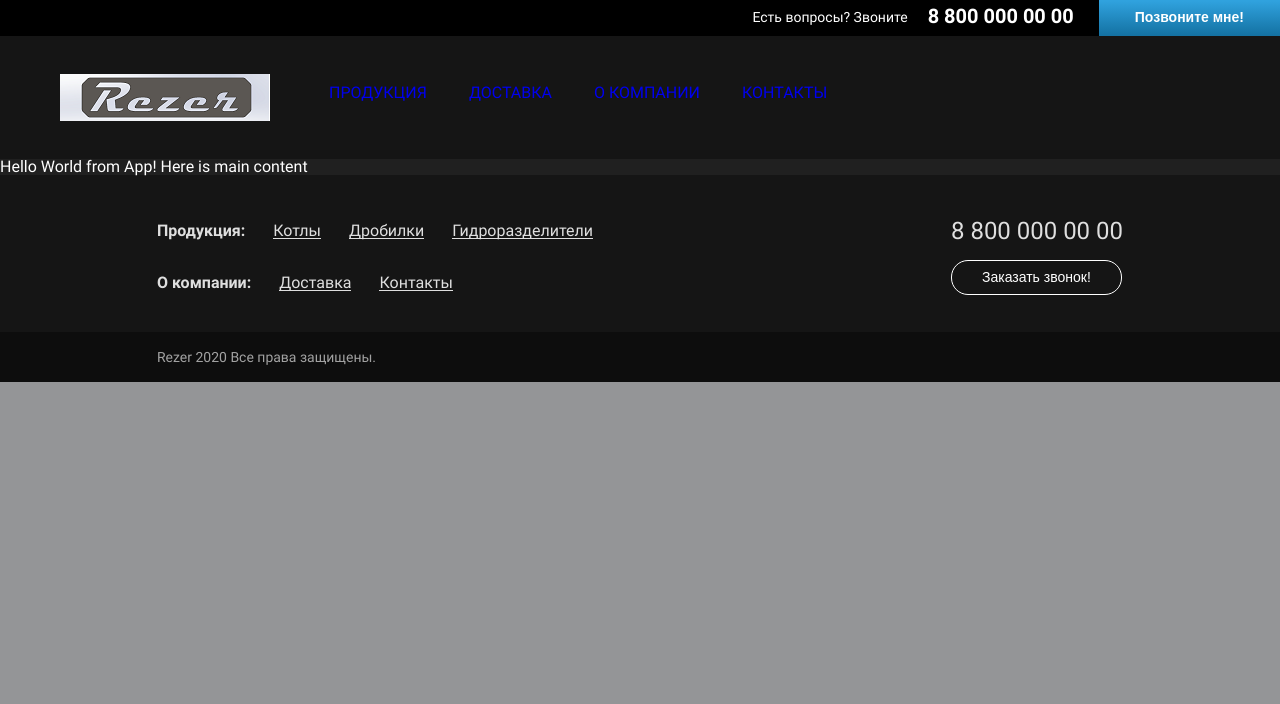
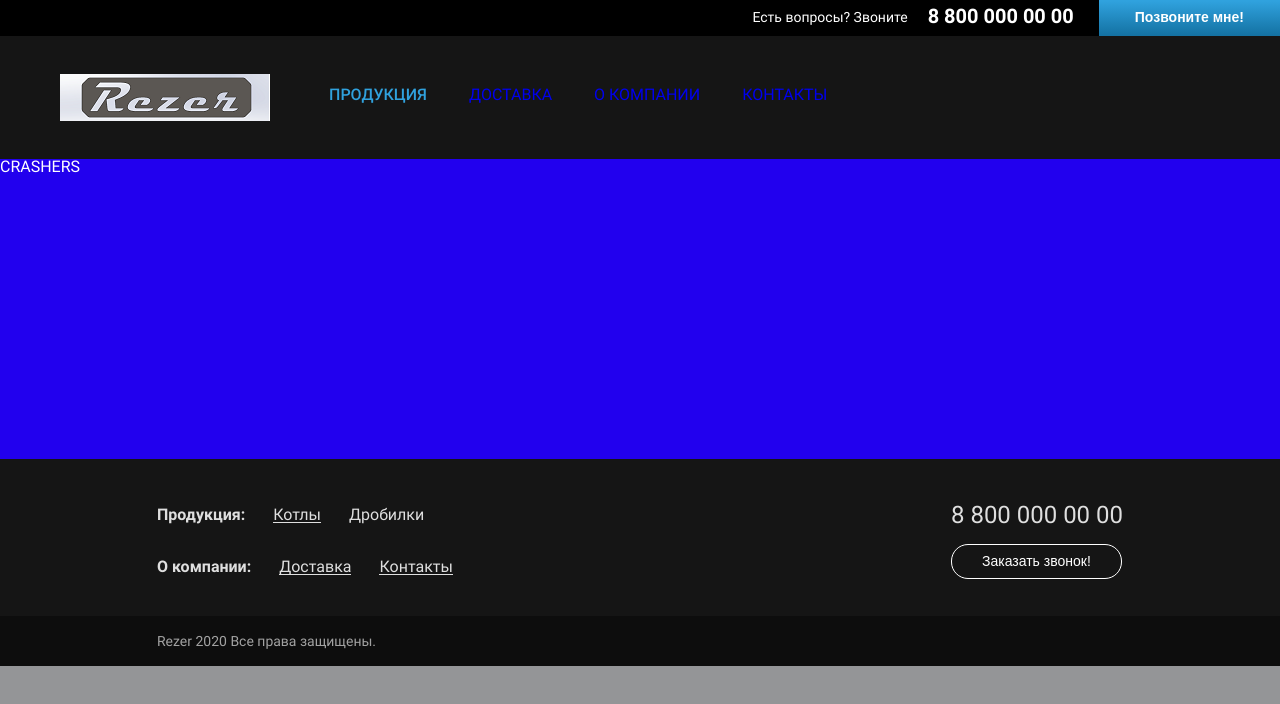
Before and after one commit to ST-CORE/rzrsite-ui, a React (Vite) app: page /products/crusher in a window 1280 px wide. Shown: the top 704 px of the page. Built offline with nearby package versions, Linux system fonts and the light colour scheme.

Commit message:
RZR-22: Router added in workspace. Routing added in App.tsx. Links in navigation rewritten according to router rules. Styles for active links added in scss for header and footer. Also added some components and divs just for clarifying router's work

```diff
--- a/package.json
+++ b/package.json
@@ -19,9 +19,11 @@
   "dependencies": {
     "@types/react": "^16.9.23",
     "@types/react-dom": "^16.9.5",
+    "@types/react-router-dom": "^5.1.3",
     "bootstrap": "^4.4.1",
-    "react": "^16.13.0",
-    "react-dom": "^16.13.0"
+    "react": "^16.13.1",
+    "react-dom": "^16.13.0",
+    "react-router-dom": "^5.1.2"
   },
   "devDependencies": {
     "@typescript-eslint/eslint-plugin": "^2.23.0",
--- a/source/App.tsx
+++ b/source/App.tsx
@@ -1,16 +1,33 @@
 import * as React from 'react';
+import {
+  BrowserRouter as Router, Switch, Route,
+} from 'react-router-dom';
 import Header from './header/header';
 import Footer from './footer/footer';
 
-const App = () => (
-  <div>
+import Delivery from './delivery';
+import Products from './products';
+
+
+export default () => (
+  <Router>
     <Header lightTheme={false} />
-    <div>
-      Hello World from App!
-      Here is main content
-    </div>
+
+    <Switch>
+      <Route exact path="/products">
+        <Products />
+      </Route>
+      <Route path="/delivery">
+        <Delivery />
+      </Route>
+      <Route path="/products/boilers">
+        <div style={{ backgroundColor: '#2200ee', height: '300px' }}>BOILERS</div>
+      </Route>
+      <Route path="/products/crusher">
+        <div style={{ backgroundColor: '#2200ee', height: '300px' }}>CRASHERS</div>
+      </Route>
+    </Switch>
+
     <Footer />
-  </div>
+  </Router>
 );
-
-export default App;
--- /dev/null
+++ b/source/delivery.tsx
@@ -0,0 +1,7 @@
+import * as React from 'react';
+
+export default () => (
+  <div style={{ height: '300px', backgroundColor: '#bb2233' }}>
+    ЗДЕСЬ ПРО ДОСТАВКУ
+  </div>
+);
--- a/source/footer/nav-footer/nav-footer.scss
+++ b/source/footer/nav-footer/nav-footer.scss
@@ -40,7 +40,7 @@
       }
     }
 
-    a:hover, a:focus {
+    a:hover, a:focus, a.selected {
       .underline {
         border: none;
       }
--- a/source/footer/nav-footer/nav-footer.tsx
+++ b/source/footer/nav-footer/nav-footer.tsx
@@ -1,4 +1,5 @@
 import * as React from 'react';
+import { NavLink } from 'react-router-dom';
 import './nav-footer.scss';
 import PhoneNumber from '../../shared/phone-number/phone-number';
 import Button from '../../shared/button/button';
@@ -13,14 +14,13 @@ export default () => (
       </div>
       <div className="menu">
         <span>Продукция:</span>
-        <a href=" "><span className="underline">Котлы</span></a>
-        <a href=" "><span className="underline">Дробилки</span></a>
-        <a href=" "><span className="underline">Гидроразделители</span></a>
+        <NavLink to="/products/boilers" activeClassName="selected"><span className="underline">Котлы</span></NavLink>
+        <NavLink to="/products/crusher" activeClassName="selected"><span className="underline">Дробилки</span></NavLink>
       </div>
       <div className="menu">
         <span>О компании:</span>
-        <a href=" "><span className="underline">Доставка</span></a>
-        <a href=" "><span className="underline">Контакты</span></a>
+        <NavLink to="/delivery" activeClassName="selected"><span className="underline">Доставка</span></NavLink>
+        <NavLink to="/contacts" activeClassName="selected"><span className="underline">Контакты</span></NavLink>
       </div>
     </div>
   </div>
--- a/source/header/nav-header/nav-header.scss
+++ b/source/header/nav-header/nav-header.scss
@@ -41,6 +41,13 @@
       font-size: 16px;
       line-height: 19px;
     }
+
+    a.selected {
+      color: #30A2DE;
+      font-weight: 500;
+      font-size: 16px;
+      line-height: 19px;
+    }
   }
 }
 
--- a/source/header/nav-header/nav-header.tsx
+++ b/source/header/nav-header/nav-header.tsx
@@ -1,13 +1,13 @@
 import * as React from 'react';
+import { NavLink } from 'react-router-dom';
 import Logo from '../../shared/logo/logo';
 import './nav-header.scss';
-
 
 interface NavHeaderProps {
   lightTheme: boolean
 }
 
-const NavHeader = ({ lightTheme }: NavHeaderProps) => {
+export default ({ lightTheme }: NavHeaderProps) => {
   let className: string = 'nav-header';
   if (lightTheme) {
     className += ' light-theme';
@@ -16,14 +16,12 @@ const NavHeader = ({ lightTheme }: NavHeaderProps) => {
     <div className={className}>
       <Logo />
       <nav>
-        <a href=" "><span className="underline-active">Продукция</span></a>
-        <a href=" "><span className="underline-active">Доставка</span></a>
-        <a href=" "><span className="underline-active">О компании</span></a>
-        <a href=" "><span className="underline-active">Контакты</span></a>
+        <NavLink to="/products" activeClassName="selected">Продукция</NavLink>
+        <NavLink to="/delivery" activeClassName="selected">Доставка</NavLink>
+        <NavLink to="/about" activeClassName="selected">О компании</NavLink>
+        <NavLink to="/contacts" activeClassName="selected">Контакты</NavLink>
       </nav>
       <div className="fixer" />
     </div>
   );
 };
-
-export default NavHeader;
--- a/source/index.tsx
+++ b/source/index.tsx
@@ -2,5 +2,4 @@ import * as React from 'react';
 import ReactDOM from 'react-dom';
 import App from './App';
 
-
 ReactDOM.render(<App />, document.getElementById('root'));
--- /dev/null
+++ b/source/products.tsx
@@ -0,0 +1,7 @@
+import * as React from 'react';
+
+export default () => (
+  <div style={{ backgroundColor: '#2299ee', height: '300px' }}>
+    ЗДЕСЬ ПРО ПРОДУКТЫ
+  </div>
+);
```
